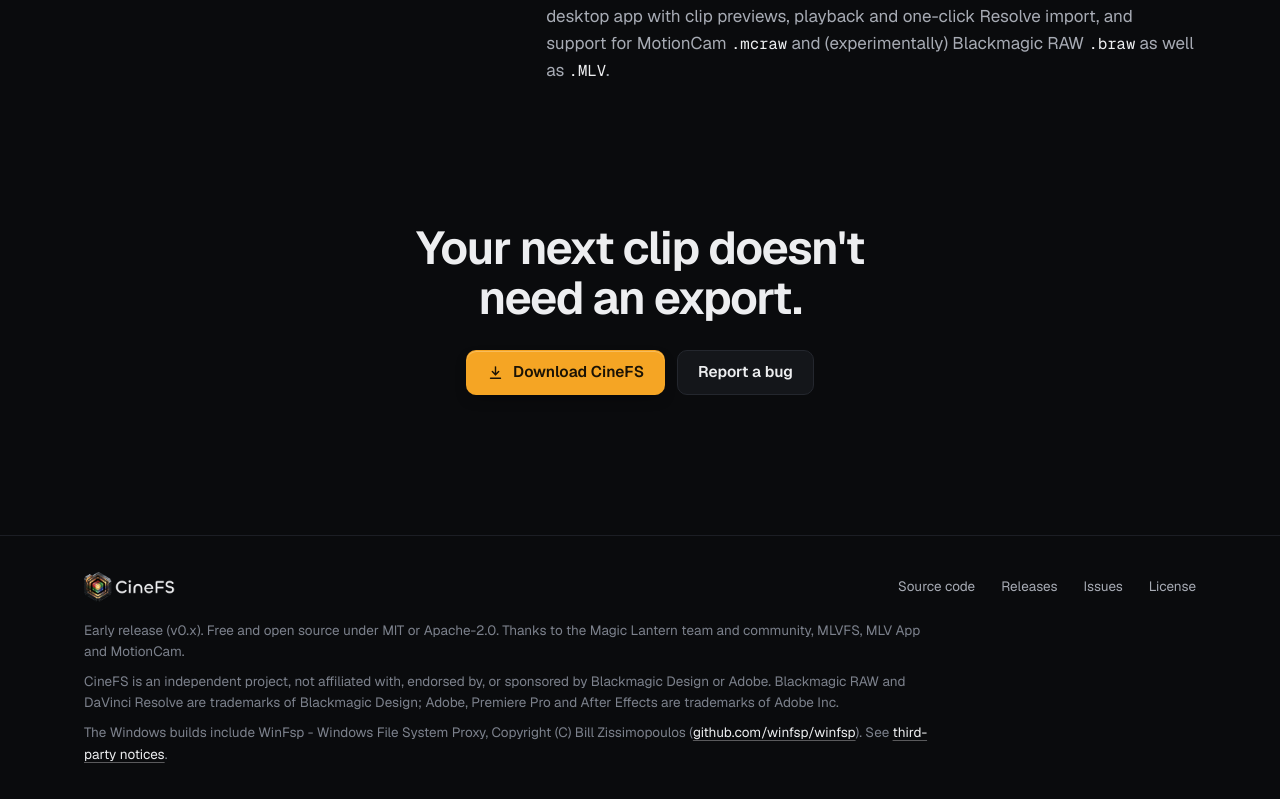
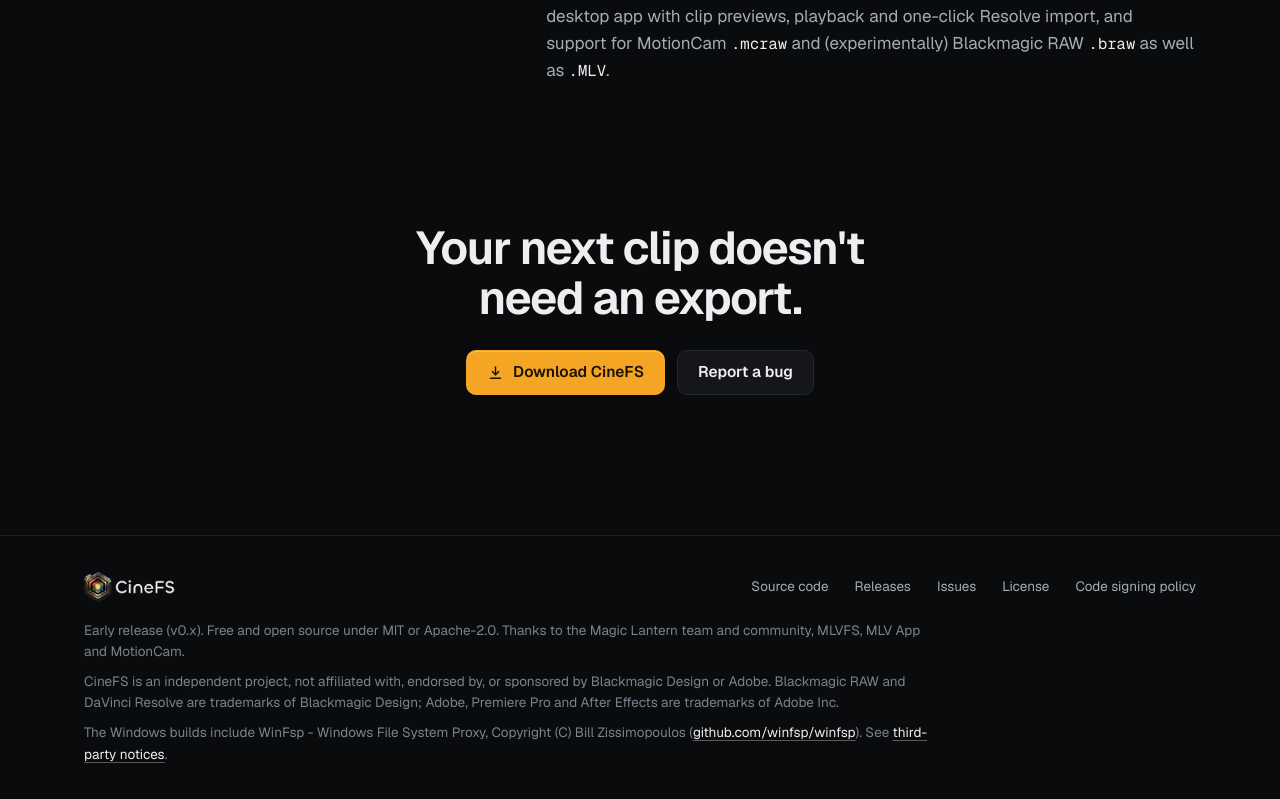
Before and after one commit to ozcancelik/CineFS, a plain HTML site: page docs/index.html in a window 1280 px wide. Shown: the part 5957-6756 px from the top of the page. Drawn offline with Linux system fonts and the light colour scheme.

Commit message:
Website: link the code signing policy in the footer

```diff
--- a/docs/index.html
+++ b/docs/index.html
@@ -1632,6 +1632,7 @@
           <a href="https://github.com/ozcancelik/CineFS/releases">Releases</a>
           <a href="https://github.com/ozcancelik/CineFS/issues">Issues</a>
           <a href="https://github.com/ozcancelik/CineFS#license">License</a>
+          <a href="https://github.com/ozcancelik/CineFS#code-signing-policy">Code signing policy</a>
         </div>
         <p>
           Early release (v0.x). Free and open source under MIT or Apache-2.0.
```
